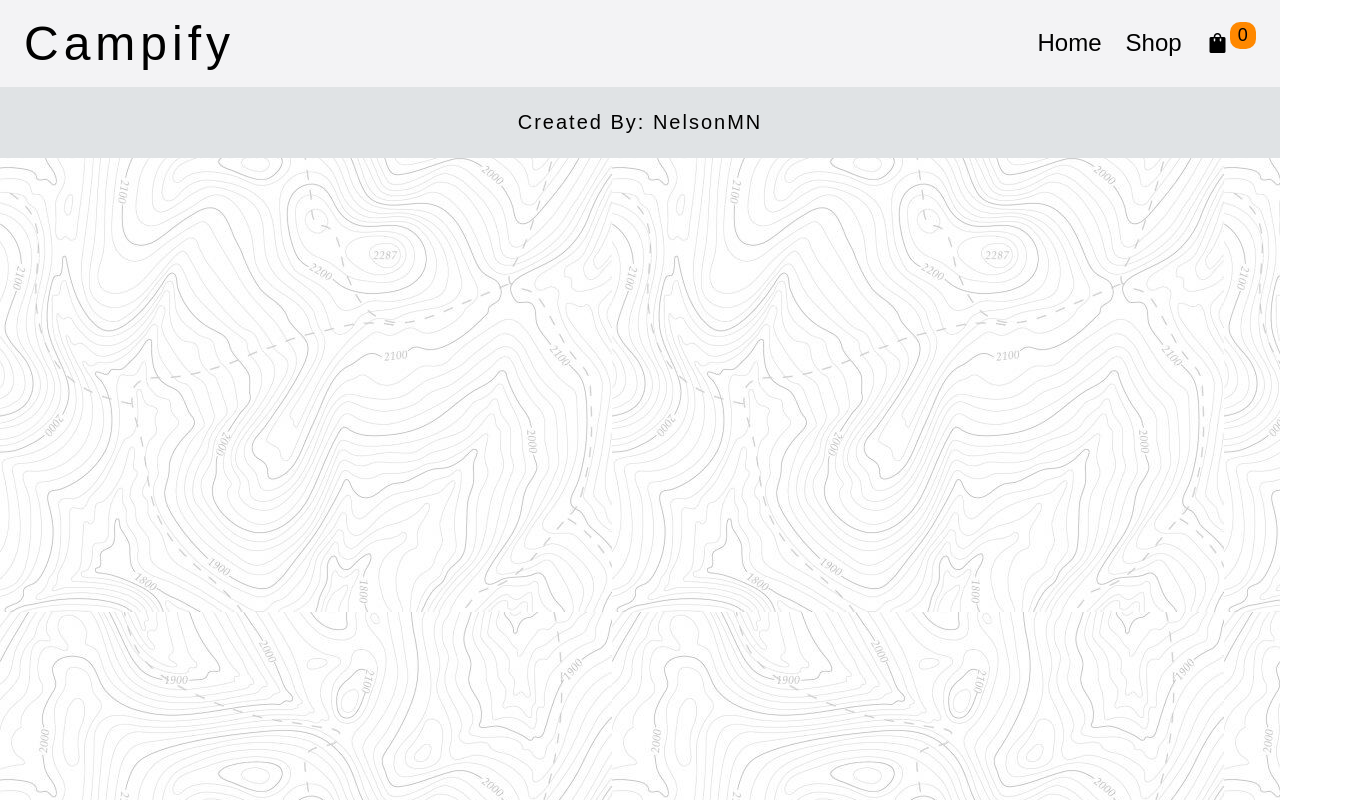
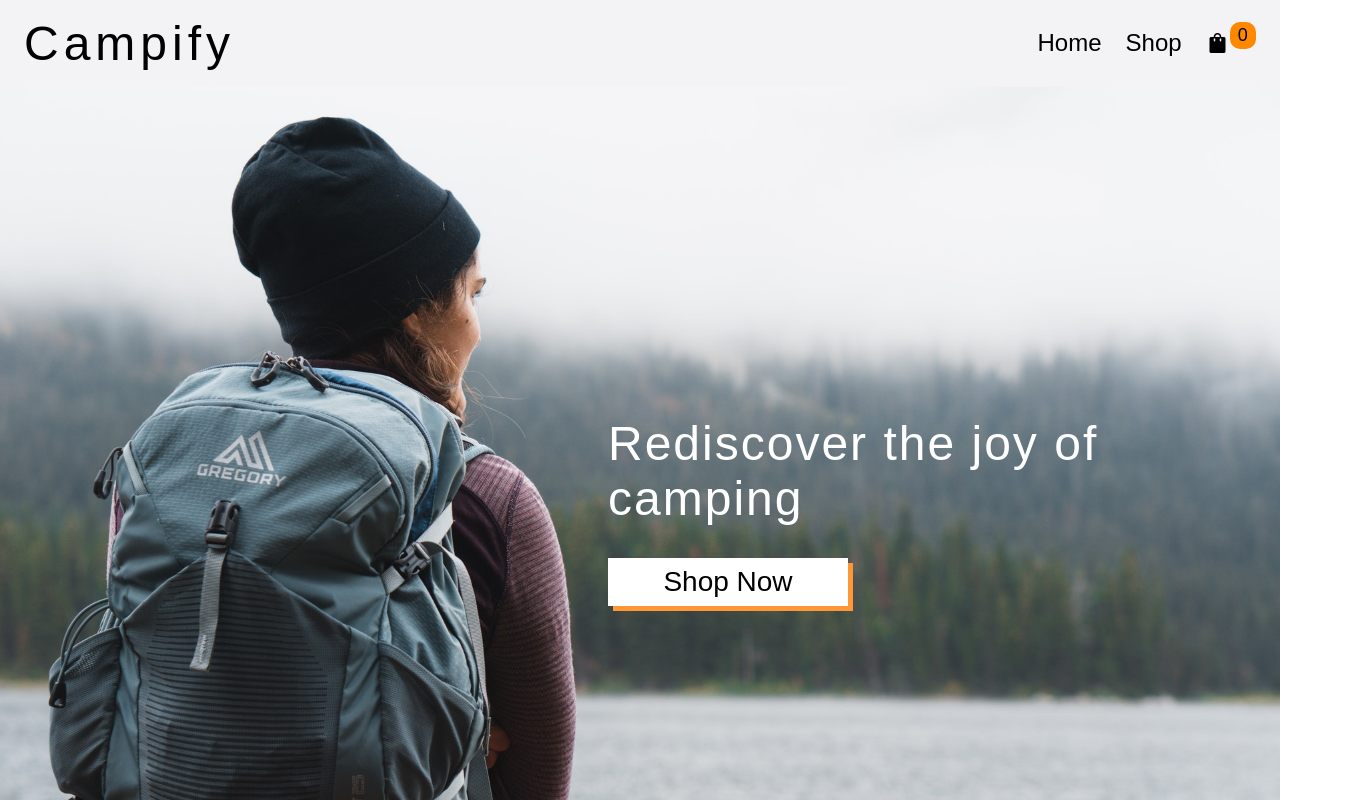
Before and after one commit to NelsonMN/shopping-cart, a React (Create React App) app: page / in a window 1280 px wide. Shown: the top 800 px of the page, 1368 px wide, since content can reach past the window. Built offline with nearby package versions, Linux system fonts and the light colour scheme.

Commit message:
Edited style and load page

```diff
--- a/src/pages/Routes.js
+++ b/src/pages/Routes.js
@@ -27,7 +27,7 @@ const RouteSwitch = () => {
       <BrowserRouter>
         <Header numItems={numItems}/>
         <Routes>
-          <Route path='/#' element={<App total={total}/>} />
+          <Route path='/' element={<App total={total}/>} />
           <Route path='/shop' element={<Shop items={items} getItems={getItems} />} />
           <Route path='/shop/:id' element={<ItemDetail setNumItems={setNumItems} cart={cart} setCart={setCart} setTotal={setTotal} />} />
           <Route path='/cart' element={<Cart cart={cart} numItems={numItems} setNumItems={setNumItems} setCart={setCart} total={total} setTotal={setTotal} />} />
--- a/src/styles/itemDetail.css
+++ b/src/styles/itemDetail.css
@@ -4,10 +4,6 @@ button {
   cursor: pointer;
   transition: 0.5s;
 }
-
-/* h2 {
-  font-weight: 100;
-} */
 
 .item-page {
   display: flex;
```
